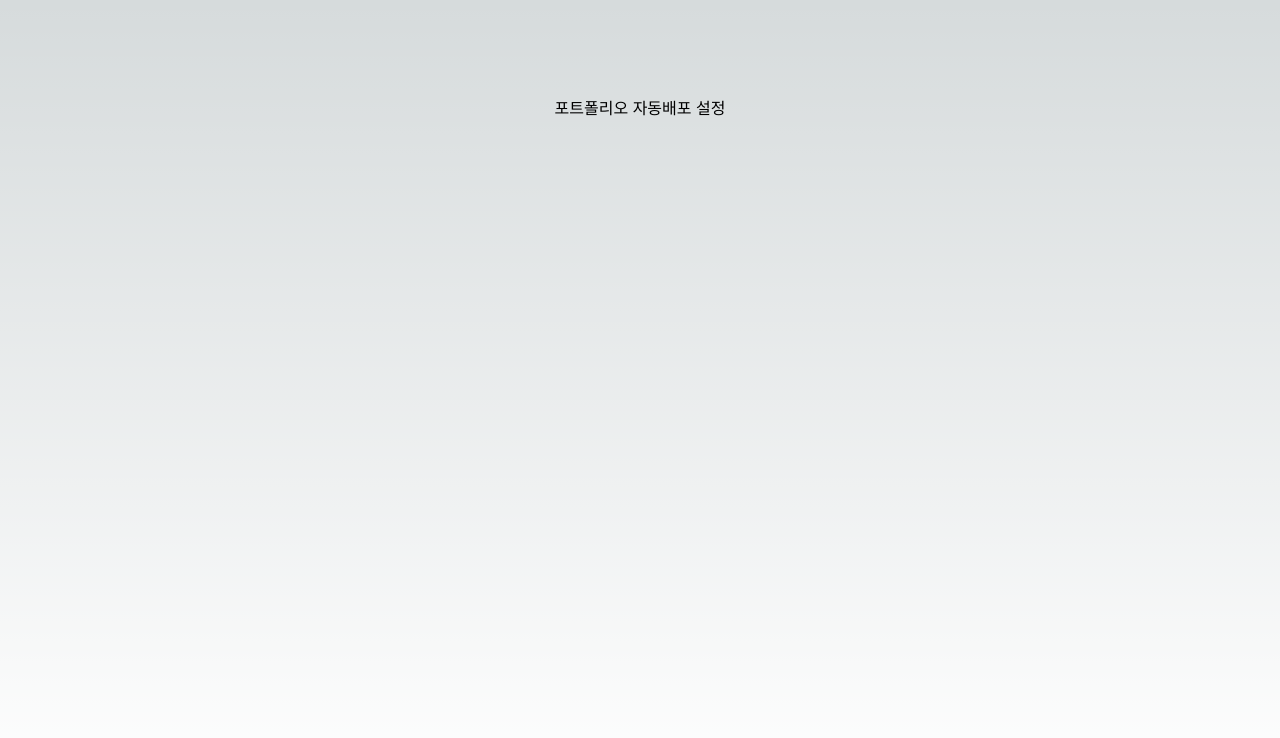
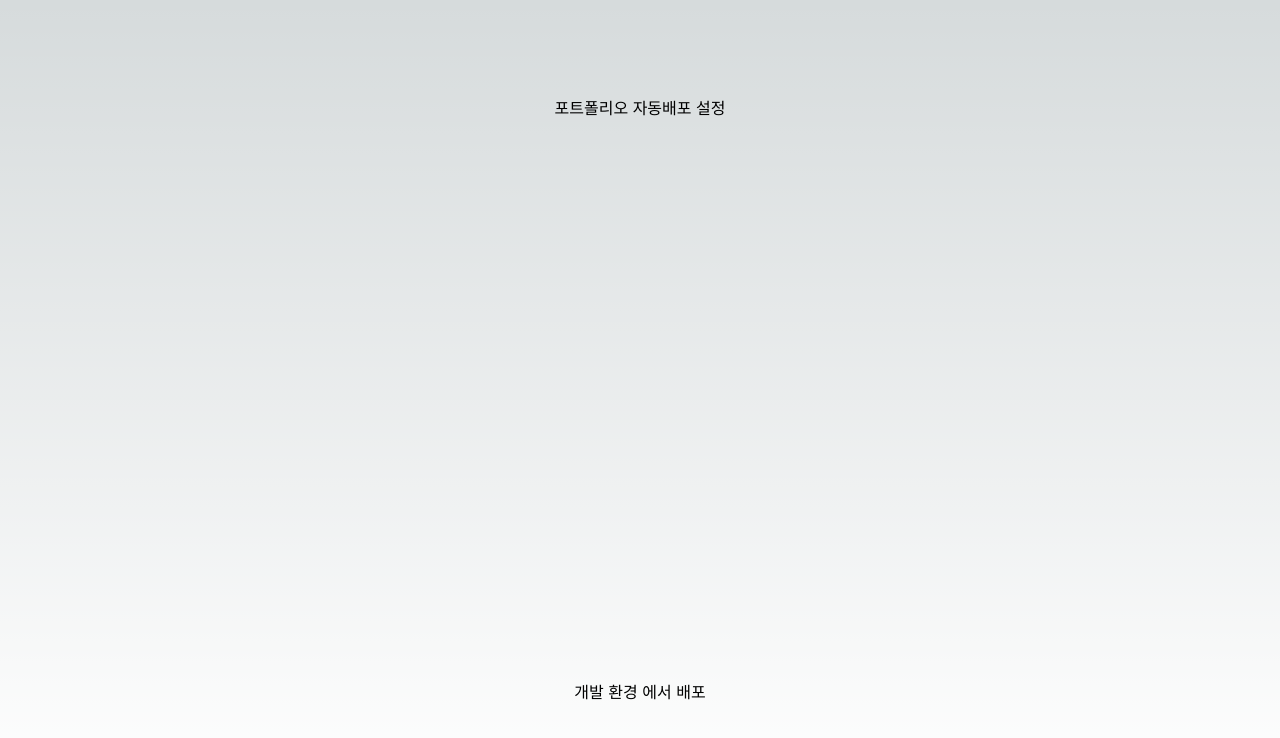
Before and after one commit to sud665/portfolio-max, a Next.js app in the folder my-portfolio/: page / in a window 1280 px wide. Shown: the top 738 px of the page. Built offline with nearby package versions, Linux system fonts and the light colour scheme.

Commit message:
개발 환경 배포

```diff
--- a/my-portfolio/pages/index.tsx
+++ b/my-portfolio/pages/index.tsx
@@ -7,6 +7,7 @@ export default function Home() {
     return (
         <main className={`flex min-h-screen flex-col items-center justify-between p-24 ${inter.className}`}>
             <h1>포트폴리오 자동배포 설정 </h1>
+            <h1>개발 환경 에서 배포</h1>
         </main>
     );
 }
```
